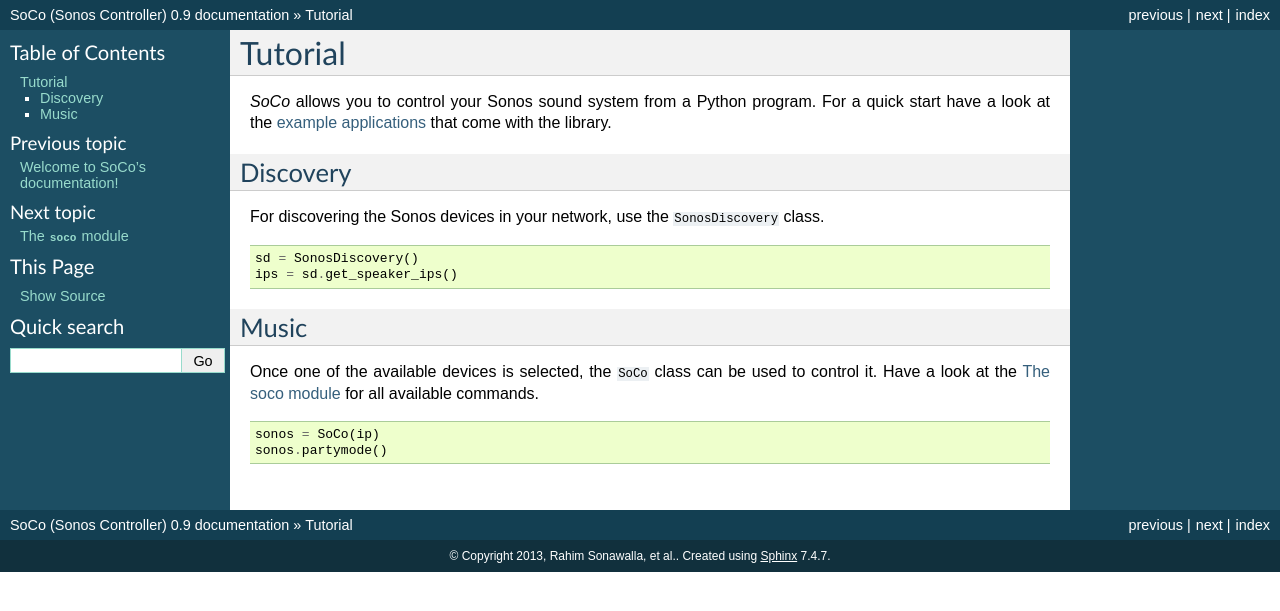
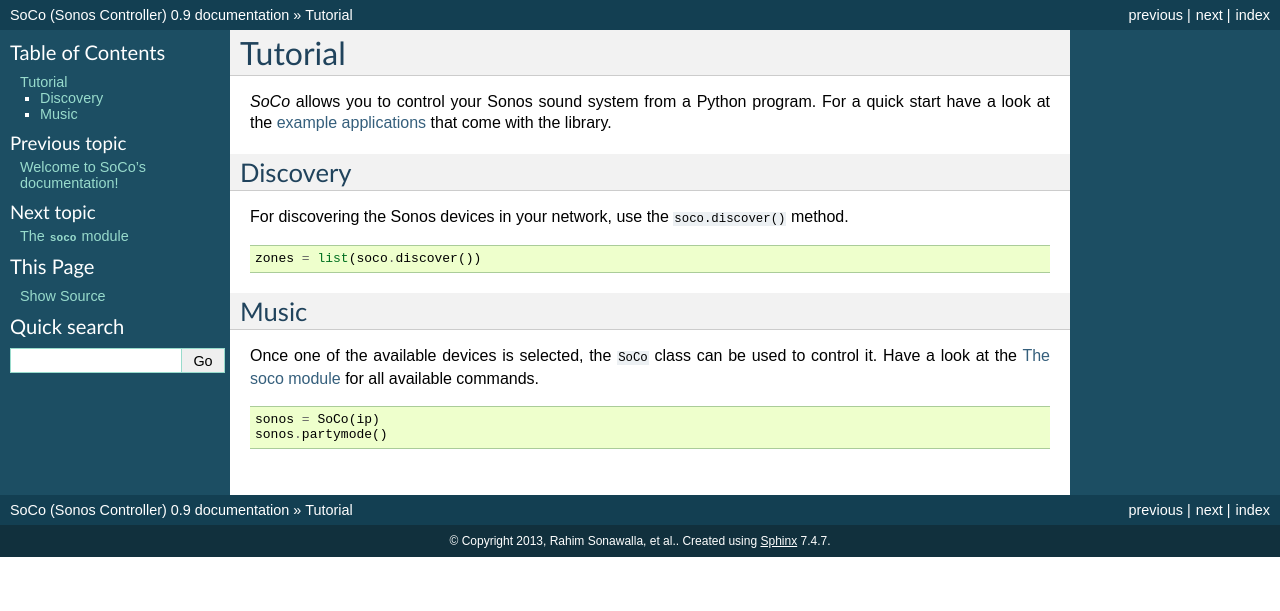
Before and after one commit to SoCo/SoCo, a Sphinx documentation site: the page built from doc/tutorial.rst, in a window 1280 px wide. Shown: the top 611 px of the page. Built offline with Sphinx 7.4.7, drawn with Linux system fonts in a browser that asks for light colours.

Commit message:
Updated tutorial.rst to reflect the new soco.discover() method.
Closes #248

```diff
--- a/doc/tutorial.rst
+++ b/doc/tutorial.rst
@@ -10,13 +10,12 @@
 Discovery
 ---------
 
-For discovering the Sonos devices in your network, use the ``SonosDiscovery``
-class.
+For discovering the Sonos devices in your network, use the ``soco.discover()``
+method.
 
 .. code-block:: python
 
-    sd = SonosDiscovery()
-    ips = sd.get_speaker_ips()
+    zones = list(soco.discover())
 
 
 Music
```
